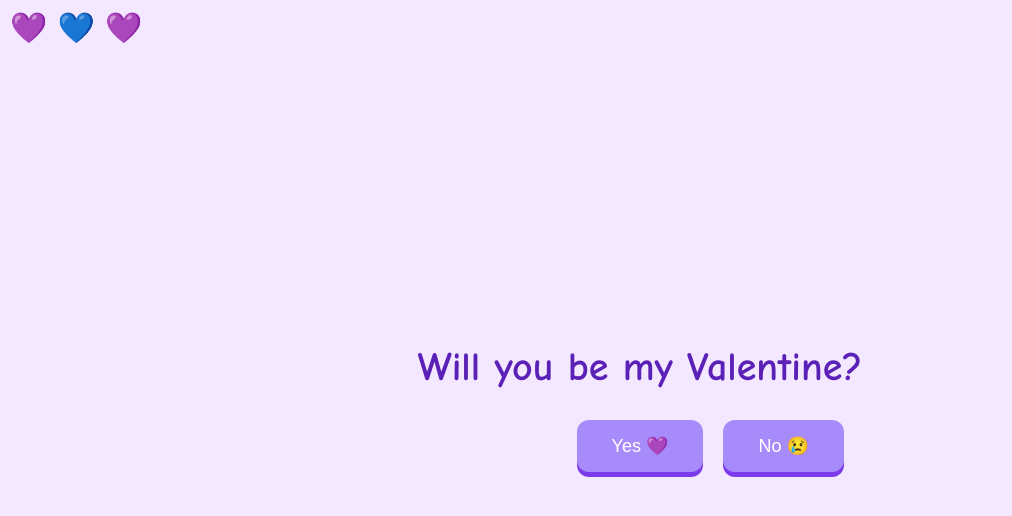
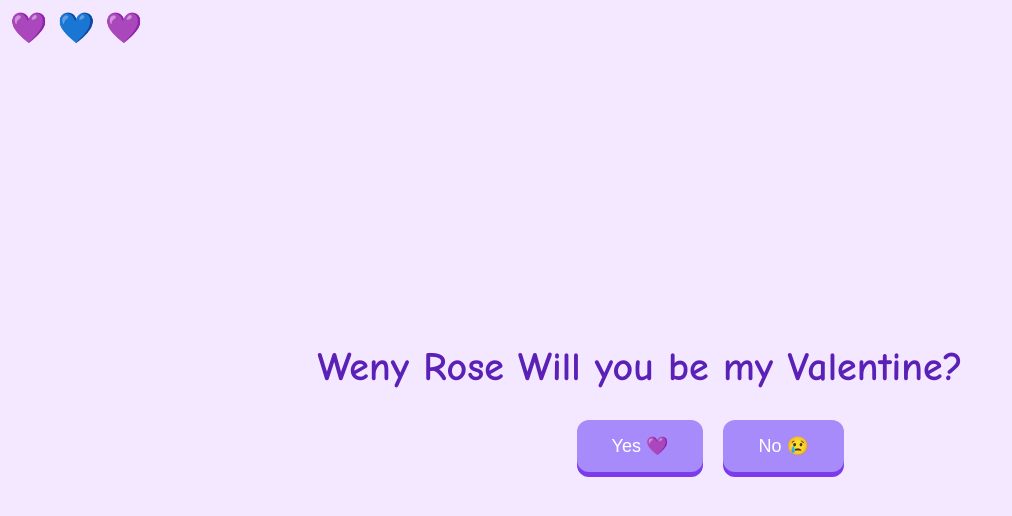
Before and after one commit to planckton84/My-love, a plain HTML site: page index.html in a window 1280 px wide. Shown: the whole page, without its empty margins (0-1012 px from the left). Drawn offline with Linux system fonts and the light colour scheme.

Commit message:
index.html

```diff
--- a/index.html
+++ b/index.html
@@ -85,7 +85,7 @@
 <!-- Screen 1 -->
 <div id="screen1" class="screen active">
     <div class="hearts">💜 💙 💜</div>
-    <h1>Will you be my Valentine?</h1>
+    <h1>Weny Rose Will you be my Valentine?</h1>
     <div>
         <button onclick="yesClicked()">Yes 💜</button>
         <button id="noBtn">No 😢</button>
```
